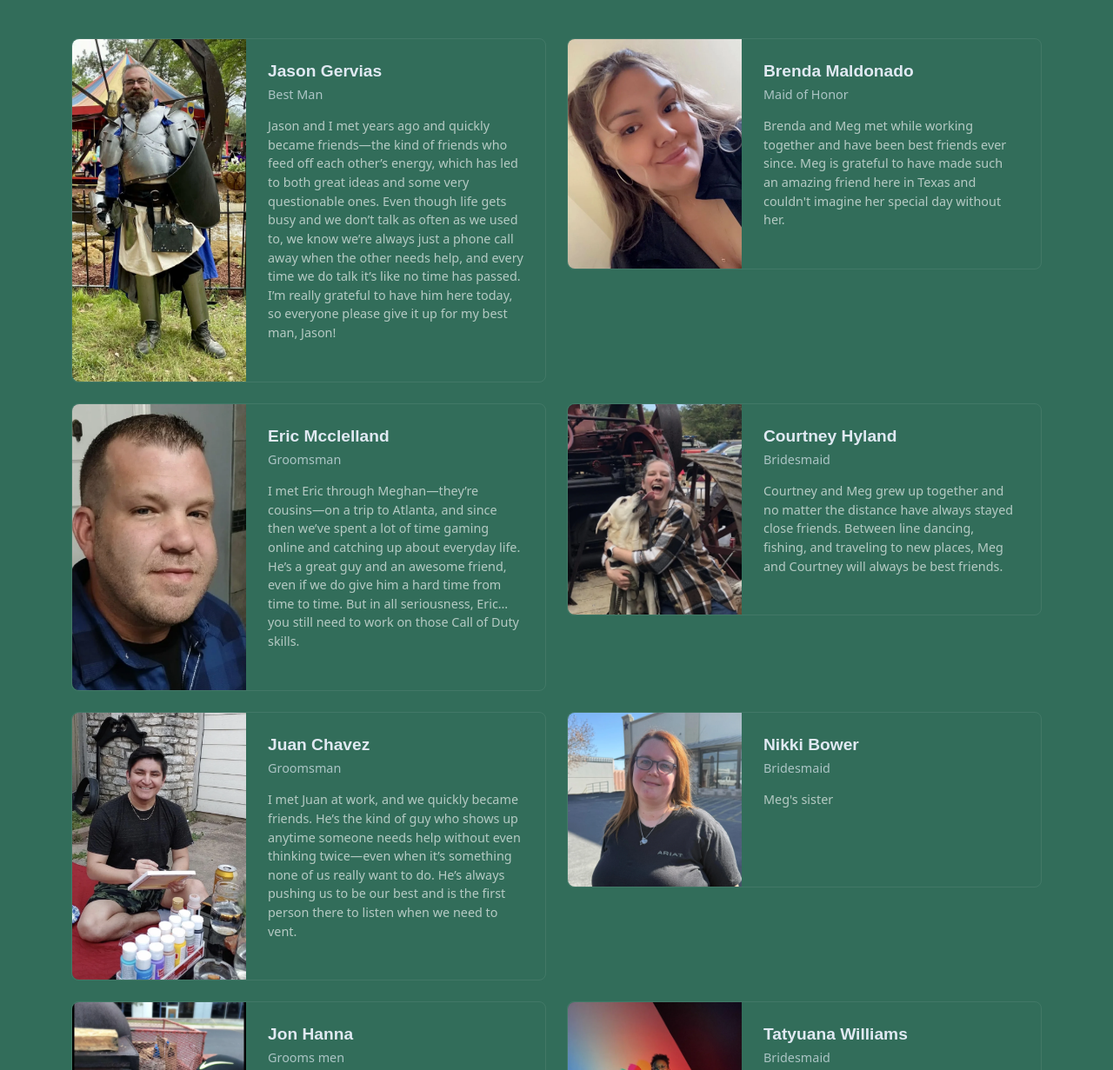
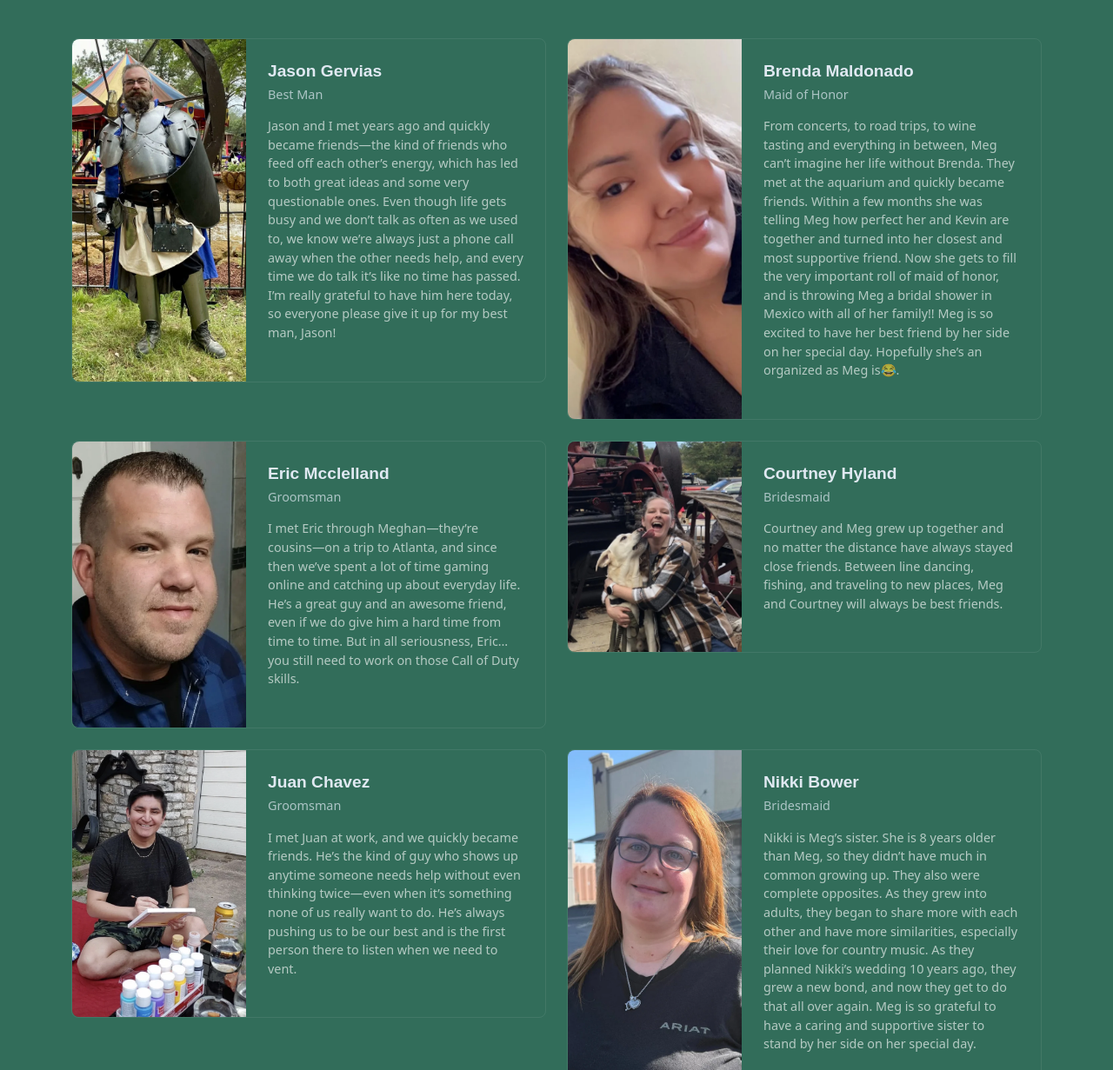
Before and after one commit to Khaynie-dev/Wedding, a plain HTML site: page index.html in a window 1280 px wide. Shown: the part 3180-4411 px from the top of the page at 87% size. Drawn offline with Linux system fonts and the light colour scheme.

Commit message:
Edit to party bio's html

```diff
--- a/index.html
+++ b/index.html
@@ -471,7 +471,7 @@
               <div class="member-info flex-grow-1">
                 <h4>Brenda Maldonado</h4>
                 <span>Maid of Honor</span>
-                <p>Brenda and Meg met while working together and have been best friends ever since. Meg is grateful to have made such an amazing friend here in Texas and couldn't imagine her special day without her.</p>
+                <p>From concerts, to road trips, to wine tasting and everything in between, Meg can’t imagine her life without Brenda. They met at the aquarium and quickly became friends. Within a few months she was telling Meg how perfect her and Kevin are together and turned into her closest  and most supportive friend. Now she gets to fill the very important roll of maid of honor, and is throwing Meg a bridal shower in Mexico with all of her family!! Meg is so excited to have her best friend by her side on her special day. Hopefully she’s an organized as Meg is😂.</p>
               </div>
             </div>
           </div><!-- End party Member -->
@@ -524,7 +524,7 @@
               <div class="member-info flex-grow-1">
                 <h4>Nikki Bower</h4>
                 <span>Bridesmaid</span>
-                <p>Meg's sister</p>
+                <p>Nikki is Meg’s sister. She is 8 years older than Meg, so they didn’t have much in common growing up. They also were complete opposites. As they grew into adults, they began to share more with each other and have more similarities, especially their love for country music. As they planned Nikki’s wedding 10 years ago, they grew a new bond, and now they get to do that all over again. Meg is so grateful to have a caring and supportive sister to stand by her side on her special day.</p>
               </div>
             </div>
           </div><!-- End party Member -->
```
